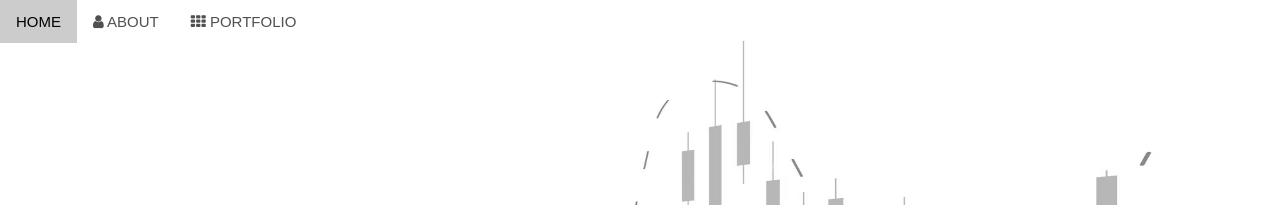
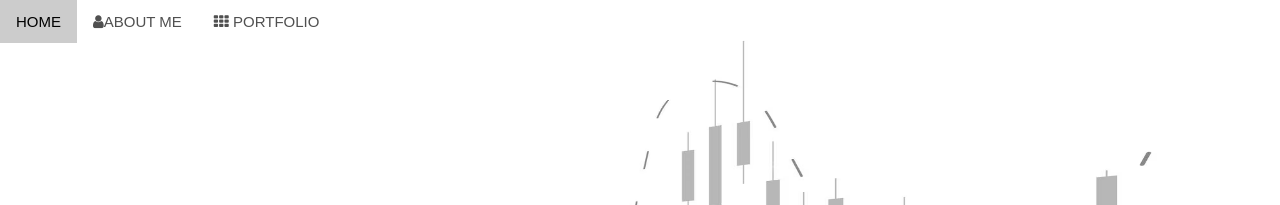
Before and after one commit to mtbrr26/MathieuBreier.github.io, a Jekyll site: the page economics/event_study/index.html, which Jekyll copies as it is, in a window 1280 px wide. Shown: the top 205 px of the page. Built offline with Jekyll 4.4.1, drawn with Linux system fonts in a browser that asks for light colours; formulas are drawn with MathJax 3.

Commit message:
Update index.html

```diff
--- a/economics/event_study/index.html
+++ b/economics/event_study/index.html
@@ -143,14 +143,14 @@
                 <i class="fa fa-bars"></i>
             </a>
             <a href="../../" class="w3-bar-item w3-button">HOME</a>
-            <a href="../../aboutme/index.html" class="w3-bar-item w3-button w3-hide-small"><i class="fa fa-user"></i> ABOUT</a>
+            <a href="../../aboutme/index.html" class="w3-bar-item w3-button w3-hide-small"><i class="fa fa-user"></i>ABOUT ME</a>
             <a href="../../#projects" class="w3-bar-item w3-button w3-hide-small"><i class="fa fa-th"></i> PORTFOLIO</a>
             </a>
         </div>
 
         <!-- Navbar on small screens -->
         <div id="navDemo" class="w3-bar-block w3-white w3-hide w3-hide-large w3-hide-medium">
-            <a href="../../aboutme/index.html" class="w3-bar-item w3-button" onclick="toggleFunction()">ABOUT</a>
+            <a href="../../aboutme/index.html" class="w3-bar-item w3-button" onclick="toggleFunction()">ABOUT ME</a>
             <a href="#portfolio" class="w3-bar-item w3-button" onclick="toggleFunction()">PORTFOLIO</a>
             <a href="#" class="w3-bar-item w3-button">SEARCH</a>
         </div>
```
